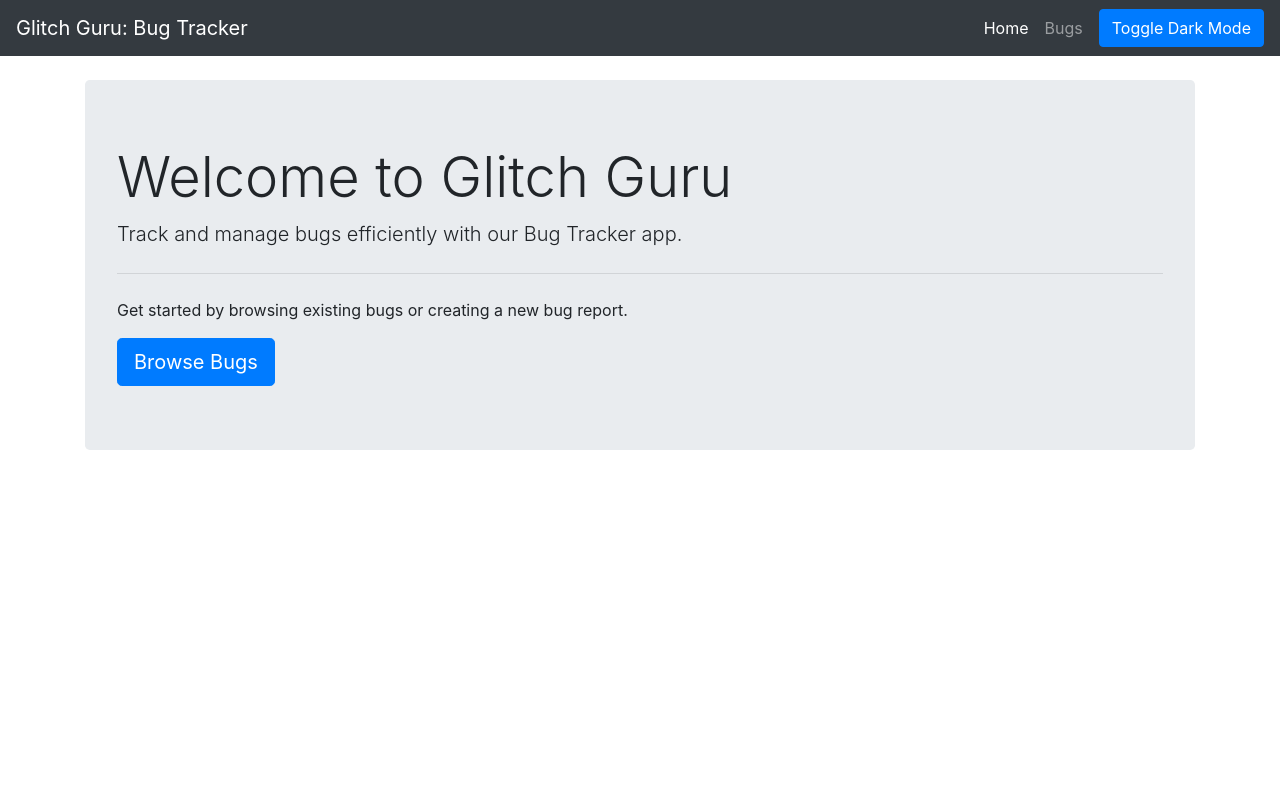
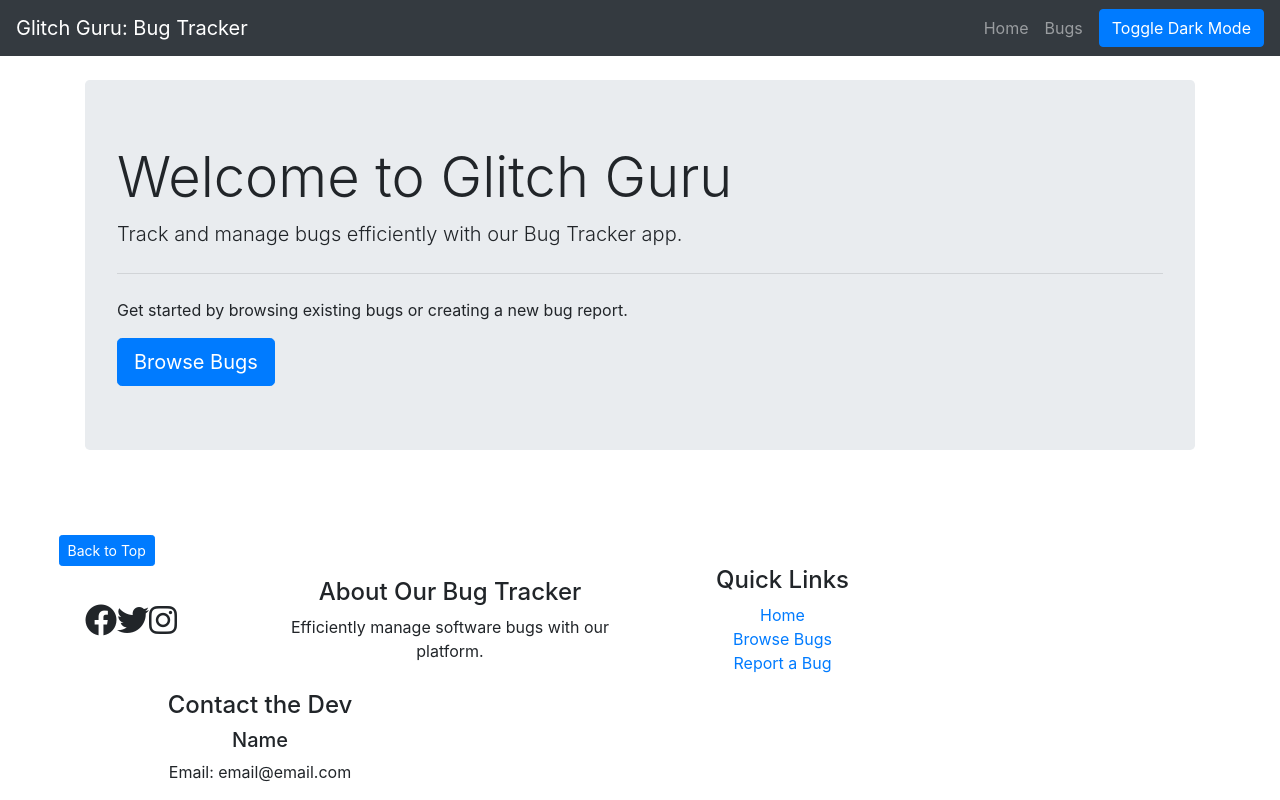
Before and after one commit to Niloth-p/glitch-guru, a Django app: page / in a window 1280 px wide. Run offline with Django 4.2, Linux system fonts and the light colour scheme; some libraries are stand-ins or nearby versions.

Commit message:
refactor: Make templates more uniform and move common code to base template

```diff
--- a/bug_hub/templates/base.html
+++ b/templates/base.html
@@ -4,6 +4,9 @@
     <meta charset="UTF-8" />
     <meta name="viewport" content="width=device-width, initial-scale=1.0" />
     <title>{% block title %}Glitch Guru{% endblock %}</title>
+    {% load static %}
+    <link rel="stylesheet" href="{% static 'common/css/dark_mode.css' %}" />
+    <link rel="stylesheet" href="{% static 'common/css/styles.css' %}" />
     <script>
       function handleLoadingError(libname) {
         alert(`Error loading ${libname}. Please try again later.`);
@@ -15,18 +18,12 @@
       onerror="handleLoadingError(this.getAttribute('lib-not-loaded'))"
       lib-not-loaded="bootstrap css"
     />
-    <style>
-      body.dark-mode,
-      .dark-mode th,
-      .dark-mode td,
-      body.dark-mode .card {
-        background-color: #121212;
-        color: #ffffff;
-      }
-      body.dark-mode .card {
-        border: 1px solid #3498db;
-      }
-    </style>
+    <link
+      rel="stylesheet"
+      href="https://cdnjs.cloudflare.com/ajax/libs/font-awesome/6.4.2/css/all.min.css"
+      onerror="handleLoadingError(this.getAttribute('lib-not-loaded'))"
+      lib-not-loaded="fontawesome"
+    />
   </head>
   <body>
     <nav class="navbar navbar-expand-lg navbar-dark bg-dark">
@@ -47,10 +44,8 @@
           <li class="nav-item">
             <a class="nav-link" href="/">Home</a>
           </li>
-          <li class="nav-item active">
-            <a class="nav-link" href="{% url 'bug_hub:bug_list' %}"
-              >Bugs <span class="sr-only">(current)</span></a
-            >
+          <li class="nav-item">
+            <a class="nav-link" href="{% url 'bug_hub:bug_list' %}">Bugs</a>
           </li>
         </ul>
         <button id="darkModeToggle" class="btn btn-primary ml-2">
@@ -60,6 +55,45 @@
     </nav>
 
     {% block content %} {% endblock %}
+
+    <!-- footer.html -->
+    <footer class="footer fixed-bottom">
+      <div class="col-md-2 text-center">
+        <a href="#top" class="btn btn-primary btn-sm btn-center" role="button"
+          >Back to Top</a
+        >
+      </div>
+      <div class="container">
+        <div class="row align-items-center">
+          <div class="col-md-2">
+            <ul class="list-unstyled d-flex justify-content-start">
+              <li class="social-icon"><i class="fab fa-facebook fa-2x"></i></li>
+              <li class="social-icon"><i class="fab fa-twitter fa-2x"></i></li>
+              <li class="social-icon">
+                <i class="fab fa-instagram fa-2x"></i>
+              </li>
+            </ul>
+          </div>
+          <div class="col-md-4 text-center">
+            <h4>About Our Bug Tracker</h4>
+            <p>Efficiently manage software bugs with our platform.</p>
+          </div>
+          <div class="col-md-3 text-center">
+            <h4>Quick Links</h4>
+            <ul class="list-unstyled">
+              <li><a href="/">Home</a></li>
+              <li><a href="/bugs">Browse Bugs</a></li>
+              <li><a href="/create-bug">Report a Bug</a></li>
+            </ul>
+          </div>
+          <div class="col-md-4 text-center">
+            <h4>Contact the Dev</h4>
+            <h5>Name</h5>
+            <p>Email: email@email.com</p>
+          </div>
+        </div>
+      </div>
+    </footer>
 
     <script
       src="https://ajax.googleapis.com/ajax/libs/jquery/3.5.1/jquery.min.js"
@@ -76,19 +110,6 @@
       onerror="handleLoadingError(this.getAttribute('lib-not-loaded'))"
       lib-not-loaded="bootstrap js"
     ></script>
-    <script>
-      $(document).ready(function () {
-        const isDarkMode = localStorage.getItem("darkMode") === "true";
-
-        if (isDarkMode) {
-          $("body").addClass("dark-mode");
-        }
-
-        $("#darkModeToggle").click(function () {
-          $("body").toggleClass("dark-mode");
-          localStorage.setItem("darkMode", $("body").hasClass("dark-mode"));
-        });
-      });
-    </script>
+    <script src="{% static 'common/js/dark_mode_script.js' %}"></script>
   </body>
 </html>
--- a/templates/home.html
+++ b/templates/home.html
@@ -1,68 +1,4 @@
-<!DOCTYPE html>
-<html lang="en">
-  <head>
-    <meta charset="UTF-8" />
-    <meta name="viewport" content="width=device-width, initial-scale=1.0" />
-    <title>Gitch Guru Home</title>
-    <script>
-      function handleLoadingError(libname) {
-        alert(`Error loading ${libname}. Please try again later.`);
-      }
-    </script>
-    <link
-      rel="stylesheet"
-      href="https://maxcdn.bootstrapcdn.com/bootstrap/4.5.2/css/bootstrap.min.css"
-      onerror="handleLoadingError(this.getAttribute('lib-not-loaded'))"
-      lib-not-loaded="bootstrap css"
-    />
-    <style>
-      body.dark-mode,
-      .dark-mode th,
-      .dark-mode td,
-      body.dark-mode .card {
-        background-color: #121212;
-        color: #ffffff;
-      }
-      body.dark-mode .card {
-        border: 1px solid #3498db;
-      }
-      body.dark-mode .jumbotron {
-        background-color: #303030;
-        border: 1px solid green;
-      }
-    </style>
-  </head>
-  <body>
-    <nav class="navbar navbar-expand-lg navbar-dark bg-dark">
-      <a class="navbar-brand" href="#">Glitch Guru: Bug Tracker</a>
-      <button
-        class="navbar-toggler"
-        type="button"
-        data-toggle="collapse"
-        data-target="#navbarNav"
-        aria-controls="navbarNav"
-        aria-expanded="false"
-        aria-label="Toggle navigation"
-      >
-        <span class="navbar-toggler-icon"></span>
-      </button>
-      <div class="collapse navbar-collapse" id="navbarNav">
-        <ul class="navbar-nav ml-auto">
-          <li class="nav-item active">
-            <a class="nav-link" href="{% url 'home' %}"
-              >Home <span class="sr-only">(current)</span></a
-            >
-          </li>
-          <li class="nav-item">
-            <a class="nav-link" href="{% url 'bug_hub:bug_list' %}">Bugs</a>
-          </li>
-        </ul>
-        <button id="darkModeToggle" class="btn btn-primary ml-2">
-          Toggle Dark Mode
-        </button>
-      </div>
-    </nav>
-
+{% extends 'base.html' %} {% block content %}
 <div class="container mt-4">
   <div class="jumbotron">
     <h1 class="display-4">Welcome to Glitch Guru</h1>
@@ -70,9 +6,7 @@
       Track and manage bugs efficiently with our Bug Tracker app.
     </p>
     <hr class="my-4" />
-        <p>
-          Get started by browsing existing bugs or creating a new bug report.
-        </p>
+    <p>Get started by browsing existing bugs or creating a new bug report.</p>
     <a
       class="btn btn-primary btn-lg"
       href="{% url 'bug_hub:bug_list' %}"
@@ -81,35 +15,4 @@
     >
   </div>
 </div>
-
-    <script
-      src="https://ajax.googleapis.com/ajax/libs/jquery/3.5.1/jquery.min.js"
-      onerror="handleLoadingError(this.getAttribute('lib-not-loaded'))"
-      lib-not-loaded="jquery"
-    ></script>
-    <script
-      src="https://cdnjs.cloudflare.com/ajax/libs/popper.js/1.16.0/umd/popper.min.js"
-      onerror="handleLoadingError(this.getAttribute('lib-not-loaded'))"
-      lib-not-loaded="popper"
-    ></script>
-    <script
-      src="https://maxcdn.bootstrapcdn.com/bootstrap/4.5.2/js/bootstrap.min.js"
-      onerror="handleLoadingError(this.getAttribute('lib-not-loaded'))"
-      lib-not-loaded="bootstrap js"
-    ></script>
-    <script>
-      $(document).ready(function () {
-        const isDarkMode = localStorage.getItem("darkMode") === "true";
-
-        if (isDarkMode) {
-          $("body").addClass("dark-mode");
-        }
-
-        $("#darkModeToggle").click(function () {
-          $("body").toggleClass("dark-mode");
-          localStorage.setItem("darkMode", $("body").hasClass("dark-mode"));
-        });
-      });
-    </script>
-  </body>
-</html>
+{% endblock %}
```
Lines whose indentation alone changed are shown as unchanged.
